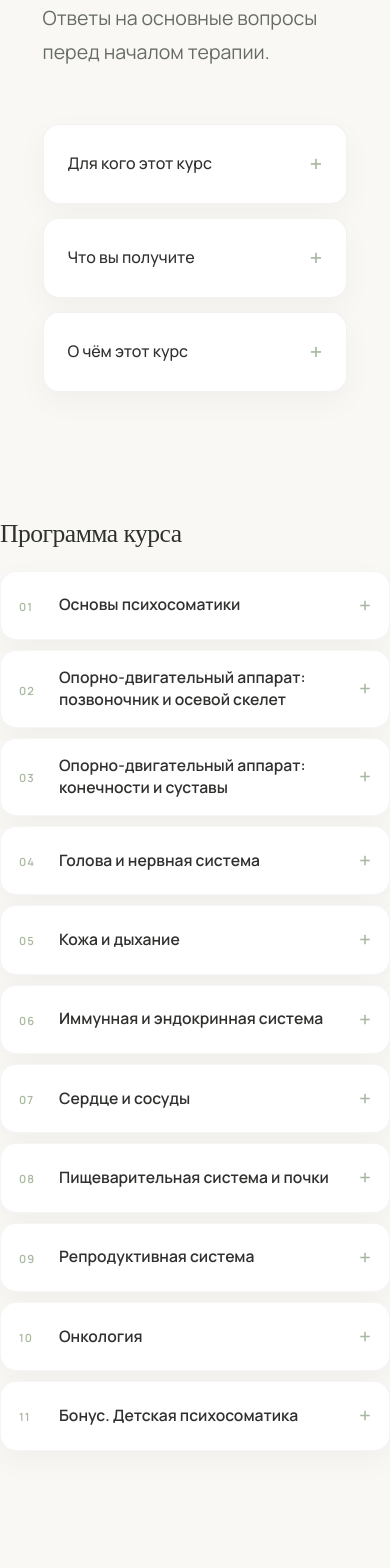
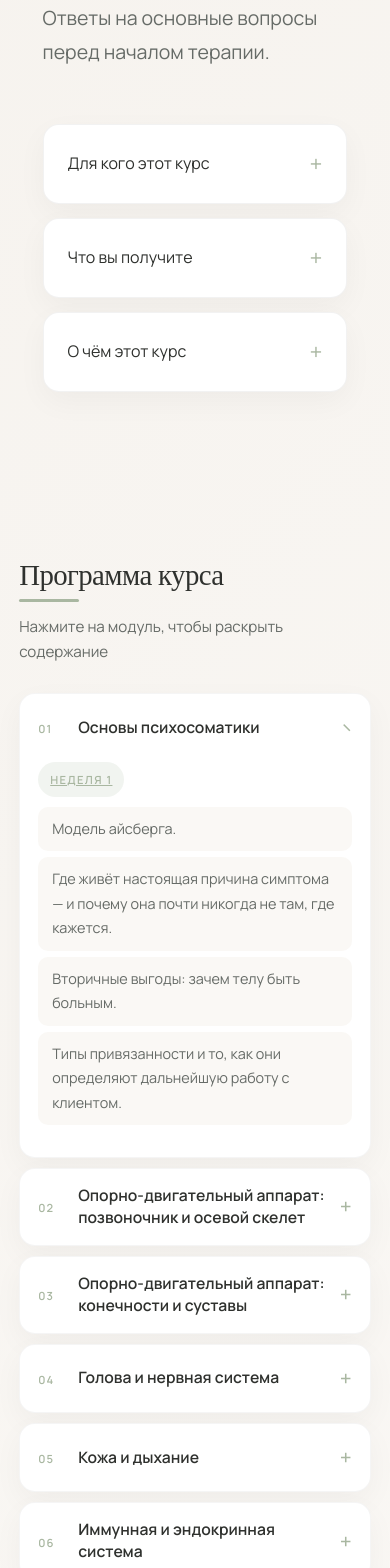
Before and after one commit to ShadowSauce/therapist-site-next, a Next.js app in the folder my-app/: page /course in a window 390 px wide. Shown: the part 1740-3308 px from the top of the page. Before the commit the page ends 3231 px from the top, so only its background shows below. Built offline with nearby package versions, Linux system fonts and the light colour scheme.

Commit message:
new base

```diff
--- a/my-app/src/app/course/page.js
+++ b/my-app/src/app/course/page.js
@@ -15,8 +15,8 @@ export default function CoursePage() {
   // ─── Desktop: active lesson state ───
   const [activeLessonId, setActiveLessonId] = useState(lessons[0].id);
 
-  // ─── Mobile: expanded lesson state ───
-  const [expandedLesson, setExpandedLesson] = useState(null);
+  // ─── Mobile: expanded lesson state (first lesson expanded by default) ───
+  const [expandedLesson, setExpandedLesson] = useState(lessons[0]?.id || null);
 
   // ─── FAQ state ───
   const [activeFaqIndex, setActiveFaqIndex] = useState(null);
@@ -69,6 +69,8 @@ export default function CoursePage() {
 
   return (
     <>
+    <div className="course-page-wrapper">
+
       {/* ========== NAVBAR ========== */}
       <header className="navbar course-navbar" id="navbar">
         <div className="nav-wrapper">
@@ -197,7 +199,14 @@ export default function CoursePage() {
 
       {/* ========== MOBILE ACCORDION (hidden on desktop) ========== */}
       <div className="course-accordion-mobile">
-        <h2 className="lessons-title">Программа курса</h2>
+        {/* ─── HEADER ─── */}
+        <div className="mobile-accordion-header">
+          <h2 className="lessons-title">Программа курса</h2>
+          <div className="mobile-divider"></div>
+          <p className="mobile-subtitle">Нажмите на модуль, чтобы раскрыть содержание</p>
+        </div>
+
+        {/* ─── ACCORDION LIST ─── */}
         <div className="lesson-accordion">
           {lessons.map((lesson) => {
             const isExpanded = expandedLesson === lesson.id;
@@ -233,7 +242,18 @@ export default function CoursePage() {
             );
           })}
         </div>
+
+        {/* ─── BACK TO TOP BUTTON ─── */}
+        <button
+          className="back-to-top"
+          onClick={() => window.scrollTo({ top: 0, behavior: 'smooth' })}
+          aria-label="Вернуться в начало"
+        >
+          ↑ Наверх
+        </button>
       </div>
+
+    </div>
     </>
   );
 }
--- a/my-app/src/app/styles/course.css
+++ b/my-app/src/app/styles/course.css
@@ -1,4 +1,4 @@
-:root {
+.course-page-wrapper {
   --bg: #FAF8F5;
   --beige: #E9E1D7;
   --sage: #A9B7A1;
@@ -14,60 +14,59 @@
   --transition: 0.3s ease;
 }
 
-body.course-page {
+.course-page-wrapper {
   font-family: 'Manrope', sans-serif;
   background: linear-gradient(135deg, rgba(233,225,215,0.35), rgba(250,248,245,1));
   color: var(--text);
   line-height: 1.7;
   min-height: 100vh;
   overflow-x: hidden;
-  margin: 0;
 }
 
-* {
+.course-page-wrapper * {
   box-sizing: border-box;
 }
 
-img {
+.course-page-wrapper img {
   max-width: 100%;
   display: block;
 }
 
-a {
+.course-page-wrapper a {
   text-decoration: none;
   color: inherit;
 }
 
-button,
-input,
-textarea {
+.course-page-wrapper button,
+.course-page-wrapper input,
+.course-page-wrapper textarea {
   font: inherit;
 }
 
-h1,
-h2,
-h3 {
+.course-page-wrapper h1,
+.course-page-wrapper h2,
+.course-page-wrapper h3 {
   font-family: 'Playfair Display', serif;
   font-weight: 500;
   letter-spacing: -0.02em;
   line-height: 1.2;
 }
 
-h1 {
+.course-page-wrapper h1 {
   font-size: clamp(2.8rem, 6vw, 5rem);
 }
 
-h2 {
+.course-page-wrapper h2 {
   font-size: clamp(2rem, 4vw, 3rem);
   margin-bottom: 24px;
 }
 
-p {
+.course-page-wrapper p {
   color: var(--muted);
   font-size: 1.22rem;
 }
 
-.container {
+.course-page-wrapper .container {
   max-width: 1280px;
   width: 100%;
   margin: 0 auto;
@@ -75,7 +74,7 @@ p {
   padding-right: 1.2rem;
 }
 
-.navbar {
+.course-page-wrapper .navbar {
   position: fixed;
   width: 100%;
   top: 0;
@@ -86,12 +85,12 @@ p {
   backdrop-filter: blur(10px);
 }
 
-.navbar.scrolled {
+.course-page-wrapper .navbar.scrolled {
   background: rgba(250, 248, 245, 0.92);
   box-shadow: 0 2px 20px rgba(0,0,0,0.04);
 }
 
-.nav-wrapper {
+.course-page-wrapper .nav-wrapper {
   max-width: 1280px;
   margin: 0 auto;
   padding: 18px 1.2rem;
@@ -100,31 +99,31 @@ p {
   align-items: center;
 }
 
-.logo {
+.course-page-wrapper .logo {
   font-family: 'Lora', serif;
   font-size: 1.2rem;
   font-weight: 500;
   cursor: default;
 }
 
-.nav-links {
+.course-page-wrapper .nav-links {
   display: flex;
   gap: 36px;
   list-style: none;
 }
 
-.nav-links a {
+.course-page-wrapper .nav-links a {
   color: var(--muted);
   transition: var(--transition);
   font-size: 0.96rem;
 }
 
-.nav-links a:hover,
-.nav-links a:focus {
+.course-page-wrapper .nav-links a:hover,
+.course-page-wrapper .nav-links a:focus {
   color: var(--text);
 }
 
-.hamburger {
+.course-page-wrapper .hamburger {
   display: none;
   flex-direction: column;
   gap: 5px;
@@ -133,7 +132,7 @@ p {
   cursor: pointer;
 }
 
-.hamburger span {
+.course-page-wrapper .hamburger span {
   width: 24px;
   height: 2px;
   background: var(--text);
@@ -141,17 +140,17 @@ p {
   transition: var(--transition);
 }
 
-.course-header {
+.course-page-wrapper .course-header {
   padding: 100px 0 28px;
 }
 
-.course-header-inner {
+.course-page-wrapper .course-header-inner {
   display: flex;
   flex-direction: column;
   gap: 16px;
 }
 
-.back-link {
+.course-page-wrapper .back-link {
   display: inline-flex;
   width: fit-content;
   color: var(--muted);
@@ -159,15 +158,15 @@ p {
   transition: var(--transition);
 }
 
-.back-link:hover {
+.course-page-wrapper .back-link:hover {
   color: var(--text);
 }
 
-.course-hero-copy {
+.course-page-wrapper .course-hero-copy {
   max-width: 760px;
 }
 
-.hero-support {
+.course-page-wrapper .hero-support {
   color: var(--sage);
   font-weight: 500;
   margin-bottom: 18px;
@@ -176,14 +175,14 @@ p {
   font-size: 1rem;
 }
 
-.course-shell {
+.course-page-wrapper .course-shell {
   display: grid;
   grid-template-columns: minmax(280px, 330px) 1fr;
   gap: 20px;
   padding-bottom: 60px;
 }
 
-.lesson-sidebar {
+.course-page-wrapper .lesson-sidebar {
   background: var(--white);
   border-radius: 24px;
   padding: 22px;
@@ -193,7 +192,7 @@ p {
   top: 96px;
 }
 
-.sidebar-header {
+.course-page-wrapper .sidebar-header {
   display: none;
   justify-content: space-between;
   align-items: center;
@@ -201,17 +200,17 @@ p {
   padding: 4px 0;
 }
 
-.sidebar-toggle {
+.course-page-wrapper .sidebar-toggle {
   font-size: 0.8rem;
   transition: transform 0.3s ease;
   color: var(--muted);
 }
 
-.sidebar-toggle.open {
+.course-page-wrapper .sidebar-toggle.open {
   transform: rotate(180deg);
 }
 
-.sidebar-title {
+.course-page-wrapper .sidebar-title {
   font-size: 0.78rem;
   font-weight: 700;
   letter-spacing: 0.16em;
@@ -220,13 +219,13 @@ p {
   margin-bottom: 18px;
 }
 
-.lesson-list {
+.course-page-wrapper .lesson-list {
   display: flex;
   flex-direction: column;
   gap: 10px;
 }
 
-.lesson-item {
+.course-page-wrapper .lesson-item {
   display: flex;
   align-items: flex-start;
   gap: 12px;
@@ -241,17 +240,17 @@ p {
   transition: var(--transition);
 }
 
-.lesson-item:hover {
+.course-page-wrapper .lesson-item:hover {
   background: rgba(169,183,161,0.18);
 }
 
-.lesson-item.active {
+.course-page-wrapper .lesson-item.active {
   background: var(--text);
   color: var(--white);
   transform: translateX(4px);
 }
 
-.lesson-number {
+.course-page-wrapper .lesson-number {
   font-size: 0.72rem;
   font-weight: 700;
   letter-spacing: 0.16em;
@@ -259,17 +258,17 @@ p {
   margin-top: 2px;
 }
 
-.lesson-item.active .lesson-number {
+.course-page-wrapper .lesson-item.active .lesson-number {
   color: var(--beige);
 }
 
-.lesson-title {
+.course-page-wrapper .lesson-title {
   font-size: 0.98rem;
   line-height: 1.4;
   font-weight: 600;
 }
 
-.lesson-preview {
+.course-page-wrapper .lesson-preview {
   background: var(--white);
   border-radius: 28px;
   padding: 28px;
@@ -277,15 +276,15 @@ p {
   min-height: 520px;
 }
 
-.lesson-panel {
+.course-page-wrapper .lesson-panel {
   display: none;
 }
 
-.lesson-panel.active {
+.course-page-wrapper .lesson-panel.active {
   display: block;
 }
 
-.panel-badge {
+.course-page-wrapper .panel-badge {
   display: inline-flex;
   margin-bottom: 16px;
   padding: 8px 12px;
@@ -298,15 +297,15 @@ p {
   text-decoration: underline;
 }
 
-.lesson-panel h2 {
+.course-page-wrapper .lesson-panel h2 {
   margin-bottom: 16px;
 }
 
-.lesson-panel p {
+.course-page-wrapper .lesson-panel p {
   margin-bottom: 14px;
 }
 
-.lesson-points {
+.course-page-wrapper .lesson-points {
   list-style: none;
   display: grid;
   gap: 10px;
@@ -314,7 +313,7 @@ p {
   padding: 0;
 }
 
-.lesson-points li {
+.course-page-wrapper .lesson-points li {
   padding: 12px 14px;
   border-radius: 14px;
   background: rgba(233,225,215,0.45);
@@ -322,7 +321,7 @@ p {
   font-size: 1.1rem;
 }
 
-.lesson-card {
+.course-page-wrapper .lesson-card {
   margin-top: 24px;
   padding: 24px;
   border-radius: 20px;
@@ -330,23 +329,25 @@ p {
   border: 1px solid rgba(0,0,0,0.05);
 }
 
-.lesson-card h3 {
+.course-page-wrapper .lesson-card h3 {
   margin-bottom: 8px;
   font-size: 1.2rem;
 }
 
+/* ─── Responsive – Tablet ─── */
 @media (max-width: 980px) {
-  .course-shell {
+  .course-page-wrapper .course-shell {
     grid-template-columns: 1fr;
   }
 
-  .lesson-sidebar {
+  .course-page-wrapper .lesson-sidebar {
     position: static;
   }
 }
 
-@media (max-width: 768px) {
-  .nav-links {
+/* ─── Responsive – Mobile ─── */
+@media (max-width: 980px) {
+  .course-page-wrapper .nav-links {
     position: absolute;
     top: 76px;
     left: 0;
@@ -362,74 +363,83 @@ p {
     transition: var(--transition);
   }
 
-  .nav-links.active {
+  .course-page-wrapper .nav-links.active {
     opacity: 1;
     visibility: visible;
     transform: translateY(0);
   }
 
-  .hamburger {
+  .course-page-wrapper .hamburger {
     display: flex;
   }
-
-
-}
-.faq-container {
-  margin: 0;
-  display: flex;
-  flex-direction: column;
 }
 
+/* ─── HYBRID LAYOUT: Desktop sidebar + Mobile accordion ─── */
 
-
-
-/* ===== HYBRID LAYOUT: Desktop sidebar + Mobile accordion ===== */
-
-/* Hide mobile accordion on desktop */
-.course-accordion-mobile {
+.course-page-wrapper .course-accordion-mobile {
   display: none;
 }
 
-/* ── Mobile styles ── */
-@media (max-width: 768px) {
-  /* Hide the desktop sidebar+preview on mobile */
-  .course-shell {
+@media (max-width: 980px) {
+  .course-page-wrapper .course-shell {
     display: none !important;
   }
 
-  /* Show the mobile accordion */
-  .course-accordion-mobile {
+  .course-page-wrapper .course-accordion-mobile {
     display: block;
-    padding: 0 0 40px 0;
+    padding: 0 1.2rem 40px 1.2rem;   /* ← added horizontal padding */
   }
 }
 
-/* ── Desktop override ── */
-@media (min-width: 769px) {
-  .course-shell {
+@media (min-width: 981px) {
+  .course-page-wrapper .course-shell {
     display: grid !important;
   }
 
-  .course-accordion-mobile {
+  .course-page-wrapper .course-accordion-mobile {
     display: none !important;
   }
 }
 
 /* ===== MOBILE ACCORDION STYLES ===== */
 
-.course-accordion-mobile .lessons-title {
-  font-family: 'Playfair Display', serif;
-  font-size: 1.6rem;
-  margin-bottom: 24px;
+.course-page-wrapper .course-accordion-mobile .mobile-accordion-header {
+  margin-bottom: 28px;
 }
 
-.course-accordion-mobile .lesson-accordion {
+.course-page-wrapper .course-accordion-mobile .lessons-title {
+  font-family: 'Playfair Display', serif;
+  font-size: 1.8rem;
+  margin-bottom: 8px;
+}
+
+.course-page-wrapper .course-accordion-mobile .mobile-divider {
+  width: 60px;
+  height: 3px;
+  background: var(--sage);
+  border-radius: 4px;
+  margin: 8px 0 12px;
+}
+
+.course-page-wrapper .course-accordion-mobile .mobile-subtitle {
+  font-size: 0.95rem;
+  color: var(--muted);
+  margin: 0;
+}
+
+@media (min-width: 981px) {
+  .course-page-wrapper .course-accordion-mobile .mobile-subtitle {
+    display: none;
+  }
+}
+
+.course-page-wrapper .course-accordion-mobile .lesson-accordion {
   display: flex;
   flex-direction: column;
   gap: 10px;
 }
 
-.course-accordion-mobile .lesson-accordion-item {
+.course-page-wrapper .course-accordion-mobile .lesson-accordion-item {
   background: #ffffff;
   border-radius: 16px;
   box-shadow: 0 10px 30px rgba(0, 0, 0, 0.04);
@@ -437,7 +447,7 @@ p {
   overflow: hidden;
 }
 
-.course-accordion-mobile .lesson-accordion-header {
+.course-page-wrapper .course-accordion-mobile .lesson-accordion-header {
   width: 100%;
   display: flex;
   align-items: center;
@@ -453,11 +463,11 @@ p {
   color: #2F312E;
 }
 
-.course-accordion-mobile .lesson-accordion-header:hover {
+.course-page-wrapper .course-accordion-mobile .lesson-accordion-header:hover {
   background: rgba(233, 225, 215, 0.15);
 }
 
-.course-accordion-mobile .lesson-accordion-header .lesson-number {
+.course-page-wrapper .course-accordion-mobile .lesson-accordion-header .lesson-number {
   font-size: 0.7rem;
   font-weight: 700;
   color: #A9B7A1;
@@ -465,35 +475,35 @@ p {
   min-width: 28px;
 }
 
-.course-accordion-mobile .lesson-accordion-header .lesson-title {
+.course-page-wrapper .course-accordion-mobile .lesson-accordion-header .lesson-title {
   flex: 1;
 }
 
-.course-accordion-mobile .lesson-accordion-icon {
+.course-page-wrapper .course-accordion-mobile .lesson-accordion-icon {
   font-size: 1.3rem;
   color: #A9B7A1;
   transition: transform 0.3s ease;
 }
 
-.course-accordion-mobile .lesson-accordion-item.active .lesson-accordion-icon {
+.course-page-wrapper .course-accordion-mobile .lesson-accordion-item.active .lesson-accordion-icon {
   transform: rotate(45deg);
 }
 
-.course-accordion-mobile .lesson-accordion-content {
+.course-page-wrapper .course-accordion-mobile .lesson-accordion-content {
   max-height: 0;
   overflow: hidden;
   transition: max-height 0.4s ease;
 }
 
-.course-accordion-mobile .lesson-accordion-item.active .lesson-accordion-content {
+.course-page-wrapper .course-accordion-mobile .lesson-accordion-item.active .lesson-accordion-content {
   max-height: 2000px;
 }
 
-.course-accordion-mobile .lesson-accordion-body {
+.course-page-wrapper .course-accordion-mobile .lesson-accordion-body {
   padding: 0 18px 20px;
 }
 
-.course-accordion-mobile .lesson-accordion-body .panel-badge {
+.course-page-wrapper .course-accordion-mobile .lesson-accordion-body .panel-badge {
   display: inline-block;
   margin-bottom: 10px;
   font-size: 0.7rem;
@@ -503,13 +513,13 @@ p {
   color: #A9B7A1;
 }
 
-.course-accordion-mobile .lesson-accordion-body .lesson-intro {
+.course-page-wrapper .course-accordion-mobile .lesson-accordion-body .lesson-intro {
   font-size: 0.95rem;
   color: #2F312E;
   margin-bottom: 12px;
 }
 
-.course-accordion-mobile .lesson-accordion-body .lesson-points {
+.course-page-wrapper .course-accordion-mobile .lesson-accordion-body .lesson-points {
   list-style: none;
   padding: 0;
   margin: 0 0 12px 0;
@@ -518,7 +528,7 @@ p {
   gap: 6px;
 }
 
-.course-accordion-mobile .lesson-accordion-body .lesson-points li {
+.course-page-wrapper .course-accordion-mobile .lesson-accordion-body .lesson-points li {
   padding: 10px 14px;
   background: rgba(233, 225, 215, 0.25);
   border-radius: 10px;
@@ -526,7 +536,7 @@ p {
   color: #666B67;
 }
 
-.course-accordion-mobile .lesson-accordion-body .lesson-card {
+.course-page-wrapper .course-accordion-mobile .lesson-accordion-body .lesson-card {
   margin-top: 12px;
   padding: 14px 16px;
   background: rgba(250, 248, 245, 0.8);
@@ -534,15 +544,43 @@ p {
   border: 1px solid rgba(169, 183, 161, 0.15);
 }
 
-.course-accordion-mobile .lesson-accordion-body .lesson-card h3 {
+.course-page-wrapper .course-accordion-mobile .lesson-accordion-body .lesson-card h3 {
   font-family: 'Manrope', sans-serif;
   font-size: 0.95rem;
   font-weight: 600;
   margin-bottom: 4px;
 }
 
-.course-accordion-mobile .lesson-accordion-body .lesson-card p {
+.course-page-wrapper .course-accordion-mobile .lesson-accordion-body .lesson-card p {
   font-size: 0.9rem;
   color: #666B67;
   margin: 0;
 }
+
+/* ===== BACK TO TOP BUTTON ===== */
+
+.course-page-wrapper .back-to-top {
+  display: none;
+  margin: 20px auto 40px;
+  padding: 12px 24px;
+  background: var(--white);
+  border: 1px solid rgba(0, 0, 0, 0.08);
+  border-radius: 30px;
+  color: var(--muted);
+  font-size: 0.9rem;
+  cursor: pointer;
+  transition: var(--transition);
+  box-shadow: var(--shadow-soft);
+}
+
+.course-page-wrapper .back-to-top:hover {
+  background: var(--text);
+  color: var(--white);
+  transform: translateY(-2px);
+}
+
+@media (max-width: 980px) {
+  .course-page-wrapper .back-to-top {
+    display: block;
+  }
+}
```
Also changed, not shown: my-app/src/app/page.js (+1 -68 lines).
